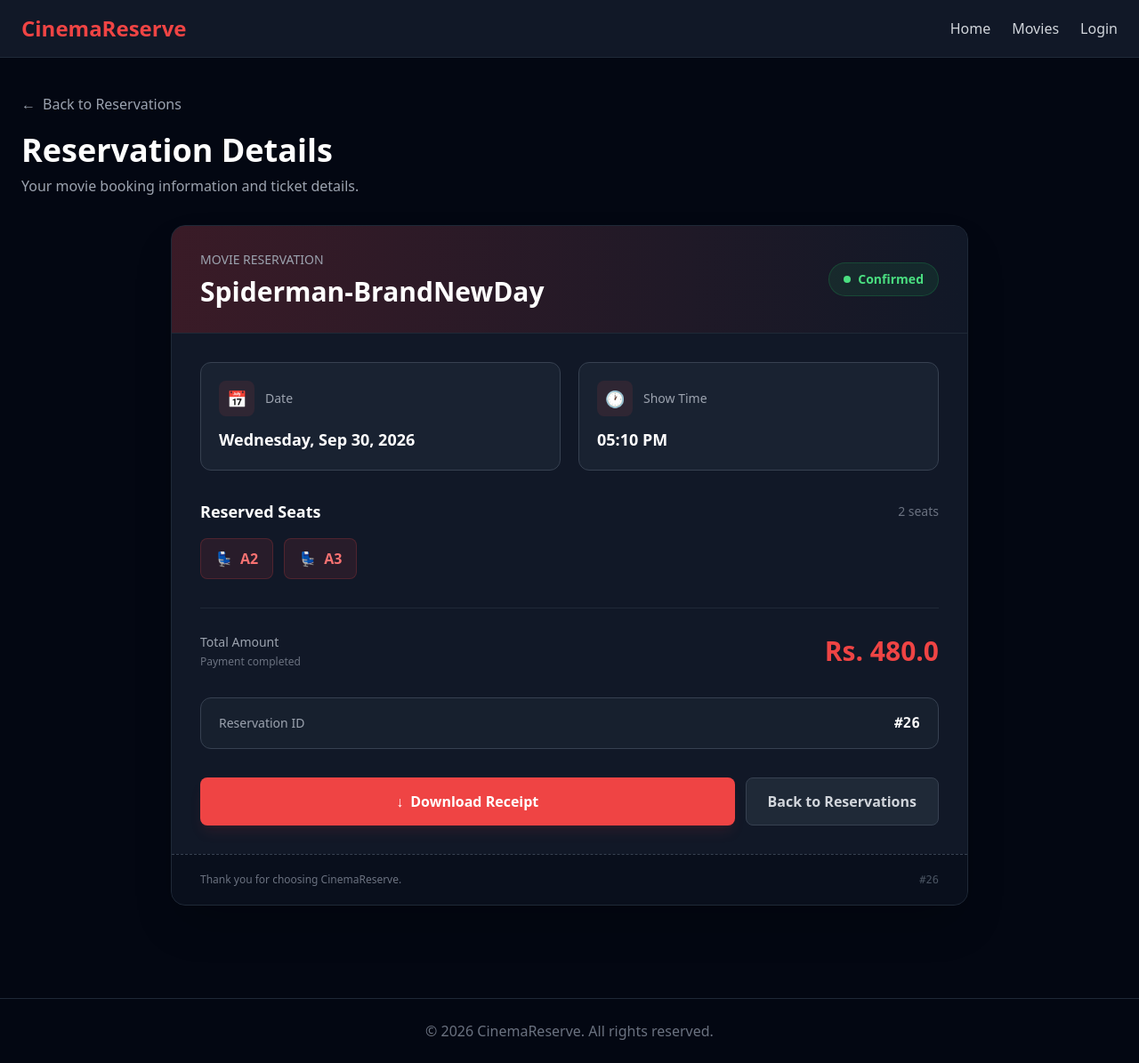
After one commit to ANMOL4355/cinema_reserve, a Django app: page /reservations/26/ in a window 1280 px wide. The commit adds this page. Shown: the whole page at 89% size. Run offline with Django 5.2, Linux system fonts and the light colour scheme; a user stored in the database is signed in; data comes from the database, SQL or seed files in the repository; both versions use the stored data as it was after the commit; parts of the project's set-up code (start-up, migrations or seed data) failed here and were passed over; some libraries are stand-ins or nearby versions.

Commit message:
implemented reservation details

```diff
--- a/core/admin.py
+++ b/core/admin.py
@@ -7,6 +7,7 @@ admin.site.register(Movie)
 admin.site.register(Cinema)
 #admin.site.register(CinemaHall)
 #admin.site.register(Reservation)
+admin.site.register(MasterReservation)
 
 @admin.register(Seat)
 class SeatAdmin(admin.ModelAdmin):
--- a/core/templates/core/base.html
+++ b/core/templates/core/base.html
@@ -16,7 +16,7 @@
       <div
         class="max-w-7xl mx-auto px-6 py-4 flex items-center justify-between"
       >
-        <h1 class="text-2xl font-bold text-red-500">CinemaReserve</h1>
+        <a href="{% url 'back' %}" class="text-2xl font-bold text-red-500">CinemaReserve</a>
 
         <div class="flex gap-6 text-gray-300">
           <a href="#" class="hover:text-red-500 transition"> Home </a>
--- /dev/null
+++ b/core/templates/core/reservation_detail.html
@@ -0,0 +1,316 @@
+
+{% extends "core/base.html" %}
+
+{% block main_content %}
+
+<!-- Page Header -->
+<div class="mb-8">
+
+    <a href="{% url 'reservations' %}"
+       class="inline-flex items-center gap-2 text-gray-400
+              hover:text-red-500 transition mb-5">
+
+        <span>←</span>
+        Back to Reservations
+
+    </a>
+
+    <h1 class="text-3xl md:text-4xl font-bold text-white">
+        Reservation Details
+    </h1>
+
+    <p class="text-gray-400 mt-2">
+        Your movie booking information and ticket details.
+    </p>
+
+</div>
+
+
+<!-- Main Ticket Card -->
+<div class="max-w-4xl mx-auto">
+
+    <div class="bg-gray-900 border border-gray-800
+                rounded-2xl overflow-hidden shadow-2xl">
+
+
+        <!-- Ticket Header -->
+        <div class="bg-gradient-to-r from-red-600/20 to-gray-900
+                    border-b border-gray-800
+                    px-6 md:px-8 py-7">
+
+            <div class="flex flex-col md:flex-row
+                        md:items-center md:justify-between gap-5">
+
+                <div>
+
+                    <p class="text-gray-400 text-sm mb-2">
+                        MOVIE RESERVATION
+                    </p>
+
+                    <h2 class="text-2xl md:text-3xl font-bold text-white">
+                        {{ master.show.movie }}
+                    </h2>
+
+                </div>
+
+
+                <!-- Status -->
+                <div>
+                    <span class="inline-flex items-center gap-2
+                                 px-4 py-2 rounded-full
+                                 bg-green-500/10
+                                 border border-green-500/20
+                                 text-green-400
+                                 text-sm font-semibold">
+
+                        <span class="w-2 h-2 bg-green-400 rounded-full"></span>
+
+                        Confirmed
+
+                    </span>
+                </div>
+
+            </div>
+
+        </div>
+
+
+        <!-- Booking Information -->
+        <div class="px-6 md:px-8 py-8">
+
+
+            <!-- Date & Time -->
+            <div class="grid grid-cols-1 md:grid-cols-2 gap-5 mb-8">
+
+                <!-- Date -->
+                <div class="bg-gray-800/60
+                            border border-gray-700
+                            rounded-xl p-5">
+
+                    <div class="flex items-center gap-3 mb-3">
+
+                        <div class="w-10 h-10 rounded-lg
+                                    bg-red-500/10
+                                    flex items-center justify-center">
+
+                            <span class="text-red-500 text-lg">
+                                📅
+                            </span>
+
+                        </div>
+
+                        <p class="text-gray-400 text-sm">
+                            Date
+                        </p>
+
+                    </div>
+
+                    <p class="text-white text-lg font-semibold">
+
+                        {{ master.show.show_time|date:"l, M d, Y" }}
+
+                    </p>
+
+                </div>
+
+
+                <!-- Time -->
+                <div class="bg-gray-800/60
+                            border border-gray-700
+                            rounded-xl p-5">
+
+                    <div class="flex items-center gap-3 mb-3">
+
+                        <div class="w-10 h-10 rounded-lg
+                                    bg-red-500/10
+                                    flex items-center justify-center">
+
+                            <span class="text-red-500 text-lg">
+                                🕐
+                            </span>
+
+                        </div>
+
+                        <p class="text-gray-400 text-sm">
+                            Show Time
+                        </p>
+
+                    </div>
+
+                    <p class="text-white text-lg font-semibold">
+
+                        {{ master.show.show_time|date:"h:i A" }}
+
+                    </p>
+
+                </div>
+
+            </div>
+
+
+            <!-- Seats -->
+            <div class="mb-8">
+
+                <div class="flex items-center justify-between mb-4">
+
+                    <h3 class="text-lg font-semibold text-white">
+                        Reserved Seats
+                    </h3>
+
+                    <span class="text-sm text-gray-500">
+                        {{ seats|length }} seat{{ seats|length|pluralize }}
+                    </span>
+
+                </div>
+
+
+                <div class="flex flex-wrap gap-3">
+
+                    {% for seat in seats %}
+
+                    <div class="flex items-center gap-2
+                                bg-red-500/10
+                                border border-red-500/20
+                                text-red-400
+                                px-4 py-2.5
+                                rounded-lg
+                                font-semibold">
+
+                        <span>💺</span>
+
+                        {{ seat }}
+
+                    </div>
+
+                    {% empty %}
+
+                    <p class="text-gray-500">
+                        No seat information available.
+                    </p>
+
+                    {% endfor %}
+
+                </div>
+
+            </div>
+
+
+            <!-- Divider -->
+            <div class="border-t border-gray-800 mb-7"></div>
+
+
+            <!-- Payment Summary -->
+            <div class="flex items-center justify-between mb-8">
+
+                <div>
+
+                    <p class="text-gray-400 text-sm">
+                        Total Amount
+                    </p>
+
+                    <p class="text-gray-500 text-xs mt-1">
+                        Payment completed
+                    </p>
+
+                </div>
+
+
+                <p class="text-3xl font-bold text-red-500">
+                    Rs. {{ amount }}
+                </p>
+
+            </div>
+
+
+            <!-- Reservation ID -->
+            <div class="bg-gray-800/50
+                        border border-gray-700
+                        rounded-xl
+                        px-5 py-4
+                        flex flex-col sm:flex-row
+                        sm:items-center
+                        sm:justify-between gap-2 mb-8">
+
+                <span class="text-gray-400 text-sm">
+                    Reservation ID
+                </span>
+
+                <span class="text-white font-mono font-semibold">
+                    #{{ master.id }}
+                </span>
+
+            </div>
+
+
+            <!-- Actions -->
+            <div class="flex flex-col sm:flex-row gap-3">
+
+                <!-- Download Receipt -->
+                <a href="#"
+                   class="flex-1 inline-flex items-center
+                          justify-center gap-2
+                          px-6 py-3.5
+                          bg-red-500
+                          hover:bg-red-600
+                          text-white
+                          font-semibold
+                          rounded-lg
+                          transition duration-200
+                          shadow-lg shadow-red-500/10">
+
+                    <span>↓</span>
+
+                    Download Receipt
+
+                </a>
+
+
+                <!-- Back -->
+                <a href="{% url 'reservations' %}"
+                   class="inline-flex items-center
+                          justify-center gap-2
+                          px-6 py-3.5
+                          bg-gray-800
+                          hover:bg-gray-700
+                          border border-gray-700
+                          text-gray-300
+                          hover:text-white
+                          font-semibold
+                          rounded-lg
+                          transition duration-200">
+
+                    Back to Reservations
+
+                </a>
+
+            </div>
+
+        </div>
+
+
+        <!-- Ticket Footer -->
+        <div class="border-t border-dashed border-gray-700
+                    px-6 md:px-8 py-5
+                    bg-gray-950/50">
+
+            <div class="flex flex-col sm:flex-row
+                        sm:items-center
+                        sm:justify-between gap-2">
+
+                <p class="text-gray-500 text-xs">
+                    Thank you for choosing CinemaReserve.
+                </p>
+
+                <p class="text-gray-600 text-xs font-mono">
+                    #{{ master.id }}
+                </p>
+
+            </div>
+
+        </div>
+
+    </div>
+
+</div>
+
+{% endblock main_content %}
--- a/core/urls.py
+++ b/core/urls.py
@@ -7,4 +7,7 @@ urlpatterns=[
     path('register/',views.register_view,name="register"),
     path('login/',views.login_view,name="login"),
     path('show/<show_id>/hall/',views.hall_seats_view,name="hall_seats"),
+    path('reservation/payment/verification',views.verify_reservation_payment,name="verify_reservation_payment"),
+    path('reservations/',views.reservations,name="reservations"),
+    path('reservations/<pk>/',views.reservation_detail,name="reservation_detail"),
 ]
--- a/core/views.py
+++ b/core/views.py
@@ -1,5 +1,5 @@
 from django.shortcuts import render,redirect,get_object_or_404
-from .models import Movie,Show,Reservation,Seat
+from .models import Movie,Show,Reservation,Seat,MasterReservation
 from .forms import RegisterForm
 from django.contrib.auth.models import User
 from django.contrib.auth import login,logout,authenticate
@@ -8,7 +8,69 @@ from django.utils import timezone
 from django.db.models import Exists, OuterRef
 from django.db import IntegrityError,transaction
 from django.contrib import messages
+from django.conf import settings
+from .services import verify_khalti_payment, initiate_khalti_payment
 # Create your views here.
+
+@login_required
+def reservation_detail(request,pk):
+   master= get_object_or_404(MasterReservation,pk=pk)
+
+   reserved_seats = list(master.reservations.values_list('seat__name',flat=True))
+
+   amount_rupees = master.amount/100
+   context={
+      'master':master,
+      'seats':reserved_seats,
+      'amount':amount_rupees,
+   }
+   return render(request,"core/reservation_detail.html",context)
+
+
+
+@login_required
+def reservations(request):
+   master_reservations = MasterReservation.objects.all()
+   context ={
+      'master_reservations': master_reservations
+   }
+   return render(request,"core/reservations.html",context)
+
+
+
+@login_required
+def verify_reservation_payment(request):
+   data = request.GET
+   pidx = data.get('pidx')
+   purchase_order_id = data.get('purchase_order_id')
+   try:
+      master = MasterReservation.objects.get(pidx=pidx,pk=purchase_order_id)
+   except MasterReservation.DoesNotExist:
+      print("Something went wrong. Masterreservation doesn't exists")
+   except MasterReservation.MultipleObjectsReturned:
+      print("Duplicate pidx exists")
+
+   data = verify_khalti_payment(pidx)
+
+   if data.get('status') == 'Completed':
+       if data.get('total_amount') == master.amount:
+
+
+          with transaction.atomic():
+               master.transaction_id = data.get('transaction_id')
+               master.payment_status = 'Completed'
+               master.reservations.all().update(status=Reservation.STATUS_CHOICES.confirm)
+               master.save()
+
+          messages.success(request,"Pyment and Reservation confirmed")
+          return redirect ("reservations")
+       else:
+          messages.error(request,"Amount mismatch, Reservation confirmation failed")
+   else:
+      print("Amount mismatch, Reservation confirmation failed")
+
+   return redirect("back")
+
 
 @login_required
 def hall_seats_view(request,show_id):
@@ -24,9 +86,11 @@ def hall_seats_view(request,show_id):
       try:
          with transaction.atomic():
             show=Show.objects.get(pk=form_show_id)
+            master = MasterReservation.objects.create(show=show)
             for seat_id in seats_ids:
                seat=Seat.objects.get(pk=seat_id)
                Reservation.objects.create(
+                  master_reservation=master,
                   show=show,
                   seat=seat,
                   customer=request.user
@@ -38,8 +102,19 @@ def hall_seats_view(request,show_id):
          messages.error(request,"Incorrect seat selection")
          return redirect("hall_seats",show_id=show_id)
 
-      messages.success(request,"seats selected successfully, continue to payment")
-      return redirect('back')
+      messages.success(request,f"seats reserved for {settings.RESERVATION_WINDOW_TIME} minutes. Please confirm payment within given time")
+
+
+      # initiate_khalti_payment()
+      data,amount = initiate_khalti_payment(master,show,seats_ids,request.user)
+      pidx = data.get("pidx")
+      payment_url=data.get("payment_url")
+
+      master.pidx = pidx
+      master.amount = amount
+      master.save()
+
+      return redirect(payment_url)
 
 
 
@@ -63,6 +138,7 @@ def hall_seats_view(request,show_id):
    }
 
    return render(request,"core/hall_seats.html",context)
+
 
 def home(request):
 
```
Also changed, not shown: config/settings.py (+7 -1 lines), core/models.py (+10 -0 lines), core/services.py (added, +50 -0 lines), core/templates/core/reservations.html (added, +269 -0 lines), core/migrations/0009_masterreservation_reservation_master_reservation.py (added), core/migrations/0010_masterreservation_pidx.py (added), core/migrations/0011_masterreservation_amount_and_more.py (added), core/migrations/0012_masterreservation_show.py (added), db.sqlite3.
